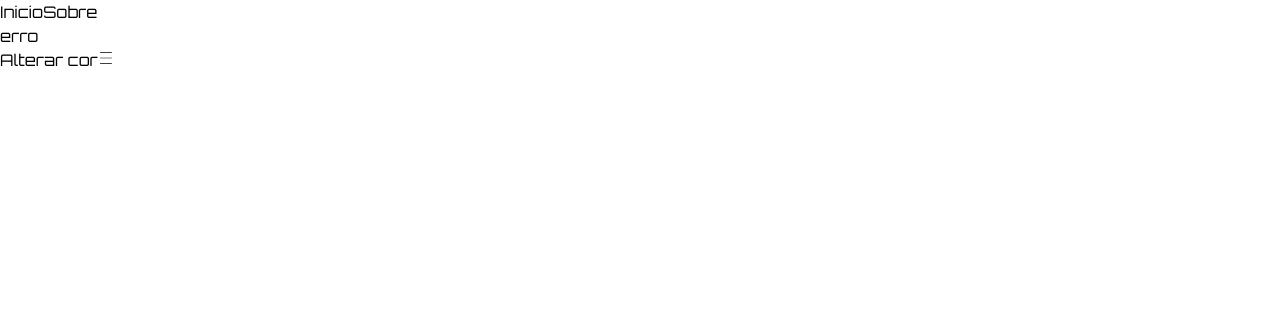
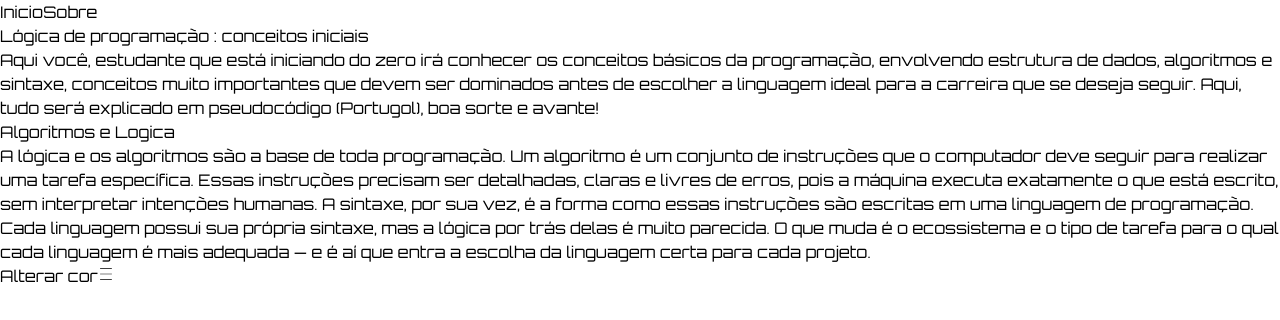
Before and after one commit to LucasPulgaci032/JourneyCode-RoadmapForDevelopers, a React (Vite) app: page /LogicaBasica in a window 1280 px wide. Shown: the top 320 px of the page. Built offline with nearby package versions, Linux system fonts and the light colour scheme.

Commit message:
feat:  add 'Basic Logic and Programming' section to Initial Page to help beginner students learn logic, syntax, and algorithm

```diff
--- a/src/App.jsx
+++ b/src/App.jsx
@@ -7,6 +7,7 @@ import { BrowserRouter,Routes,Route } from "react-router-dom";
 import { AboutPage } from "./Pages/AboutPage";
 import ChangeBodyTheme from '../src/Components/body/index'
 import { RoadmapGeneric } from "./Pages/RoadmapLangPages/RoadmapAPI";
+import { InitialCardPage } from "./Components/InitialCard";
 
 
 function App() {
@@ -21,7 +22,7 @@ function changeColor(){
 }
 
 useEffect(()=>{
-  document.body.className = `${color ? "bg-white text-[--font-color-primary]" : "bg-[#040727] text-[--font-color-secundary]" }`
+  document.body.className = `${color ? "bg-[#F5F5F5] text-[--font-color-primary]" : "bg-[#040727] text-[--font-color-secundary]" }`
 
 },[color])
 
@@ -43,6 +44,7 @@ function toggleMenu(){
       <Routes>
         <Route path='/' element={<InicialPage/>}/>
         <Route path='/About' element={<AboutPage/>}/>
+        <Route path='/LogicaBasica' element={<InitialCardPage/>}/>
         <Route path="/:name" element={<RoadmapGeneric/>}/>
       </Routes>
 
--- a/src/Components/Description/index.jsx
+++ b/src/Components/Description/index.jsx
@@ -3,7 +3,7 @@
 
 function Description({children, justifyStart = false}){
     return (
-        <h2 className={`animate-bounce ${justifyStart ? "self-start" : "self-center"} `}>{children}</h2>
+        <h2 className={`animate-bounce p-8 ${justifyStart ? "self-start" : "self-center"} `}>{children}</h2>
     )
 }
 
--- /dev/null
+++ b/src/Components/InitialCard/card.jsx
@@ -0,0 +1,25 @@
+import { Link } from "react-router-dom";
+
+
+ const initialCard = [{
+    id:1,
+    name:"Lógica básica de programação",
+    description:"Por onde um iniciante do zero deve começar",
+    path:"/LogicaBasica"
+}]
+
+
+export function InitialCard(){
+    return(
+        <div className=" flex bg-blue-900 rounded-xl w-1/4 m-auto max-w-[90%]">
+         {initialCard.map(item=>(
+              <section className="m-auto flex flex-col gap-10 p-4">
+                    <h2>{item.name}</h2>
+                     <p>{item.description}</p>
+                    <Link className=' flex  bg-blue-500 w-1/2 text-[--font-color-secundary] rounded-lg self-center p-4 hover:bg-blue-900' to={item.path}>Iniciar estudos</Link>
+
+              </section>
+              ))}
+         </div>
+    )
+}
--- /dev/null
+++ b/src/Components/InitialCard/index.jsx
@@ -0,0 +1,19 @@
+import { LangsContainer } from "../../RoadmapComponents/Container";
+import { LangDescription } from "../../RoadmapComponents/exports";
+import { LangTitle } from "../../RoadmapComponents/LangTitle";
+import { inicialDescription, logicAndAlgoritms } from "./text";
+
+export function InitialCardPage(){
+    return(
+        <LangsContainer>
+            <LangTitle>Lógica de programação : conceitos iniciais</LangTitle>
+            <LangDescription>
+                {inicialDescription}
+            </LangDescription>
+          <h2>Algoritmos e Logica</h2>
+          <p>
+            {logicAndAlgoritms}
+          </p>
+        </LangsContainer>
+    )
+}
--- /dev/null
+++ b/src/Components/InitialCard/text.js
@@ -0,0 +1,15 @@
+export const inicialDescription = `Aqui você, estudante que está iniciando do zero irá conhecer os conceitos básicos da programação, envolvendo estrutura de dados, algoritmos e sintaxe, conceitos muito importantes que devem ser dominados antes de escolher a linguagem ideal para a carreira que se deseja seguir. \n
+Aqui, tudo será explicado em pseudocódigo (Portugol), boa sorte e avante!
+
+`
+
+
+export const logicAndAlgoritms = `
+A lógica e os algoritmos são a base de toda programação.
+Um algoritmo é um conjunto de instruções que o computador deve seguir para realizar uma tarefa específica.
+Essas instruções precisam ser detalhadas, claras e livres de erros, pois a máquina executa exatamente o que está escrito, sem interpretar intenções humanas.
+
+A sintaxe, por sua vez, é a forma como essas instruções são escritas em uma linguagem de programação.
+Cada linguagem possui sua própria sintaxe, mas a lógica por trás delas é muito parecida.
+O que muda é o ecossistema e o tipo de tarefa para o qual cada linguagem é mais adequada — e é aí que entra a escolha da linguagem certa para cada projeto.
+`
--- a/src/Components/Menu/index.jsx
+++ b/src/Components/Menu/index.jsx
@@ -19,7 +19,7 @@ export function BtnMenu({onClick,...props}){
         <button
         {...props}
         onClick={onClick}
-        className={`flex justify-end text-4xl p-4  bottom-0 ml-auto  ${onClick ? "text-[--font-color-primary]" : "text-[--font-color-secundary]"}`}>
+        className={`flex justify-end text-4xl p-4  bottom-0 right-0 fixed ${onClick ? "text-[--font-color-primary]" : "text-[--font-color-secundary]"}`}>
                 <CiMenuBurger/>
         </button>
     )
--- a/src/Components/RoadmapCards/index.jsx
+++ b/src/Components/RoadmapCards/index.jsx
@@ -1,8 +1,11 @@
 import{
     IoLogoJavascript,
-    FaPython
+    FaPython,
+    FaJava
 }from "../../Icons/exportIcons"
 import { Link } from "react-router-dom"
+
+
 
 const languages = [
     {id: 1,
@@ -18,7 +21,14 @@ const languages = [
     logo: <FaPython/>,
     description:"A linguagem que domina data science",
     path:'/Python'
-    }
+    },
+
+    {id: 3,
+    name:"Roadmap Java",
+    logo: <FaJava/>,
+    description:"A linguagem que move o mundo corporativo ",
+    path:'/Java'
+}
 
 ]
 
--- a/src/Components/index.jsx
+++ b/src/Components/index.jsx
@@ -1,9 +1,11 @@
 import { Banner } from "./Banner";
 import Title from "./Title";
-import bannerImg from "../Images/exports";
 import Description from "./Description";
 import {HowToUse, LinesHTU} from "./HowUse";
 import { RoadmapCards } from "./RoadmapCards";
+import { InitialCard } from "./InitialCard/card";
+InitialCard
+
 //import { useState } from "react";
 export default function StartComponents() {
 
@@ -13,6 +15,8 @@ export default function StartComponents() {
      setMenu(!menu)
    }*/
 
+
+
     return(
         <div className=" flex flex-col gap-20 text-center" >
             <header className="flex flex-col
@@ -20,7 +24,7 @@ export default function StartComponents() {
             items-center
             gap-4
             bg-gradient-to-r from-blue-500 to-purple-600
-            p-2
+            m-10
             rounded-md
             animate-glow
             ">
@@ -34,6 +38,7 @@ export default function StartComponents() {
                 <LinesHTU>Siga o roadmap</LinesHTU>
                 <LinesHTU>Perceba sua evolução.</LinesHTU>
             </HowToUse>
+                <InitialCard/>
             <Description>Escolha a linguagem e siga seu roadmap de estudos passo a passo.</Description>
            <RoadmapCards/>
         </div>
--- a/src/Icons/exportIcons.js
+++ b/src/Icons/exportIcons.js
@@ -1,10 +1,11 @@
 import { IoLogoJavascript } from "react-icons/io";
 import { FaPython } from "react-icons/fa";
 import { CiMenuBurger } from "react-icons/ci";
-
+import { FaJava } from "react-icons/fa";
 
 export {
     IoLogoJavascript,
     FaPython,
-    CiMenuBurger
+    CiMenuBurger,
+    FaJava
 };
```
Also changed, not shown: src/index.css (line endings or trailing spaces).
